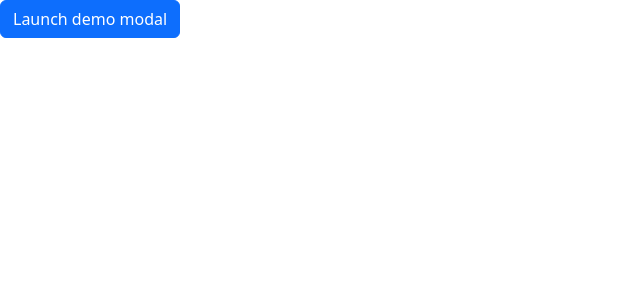
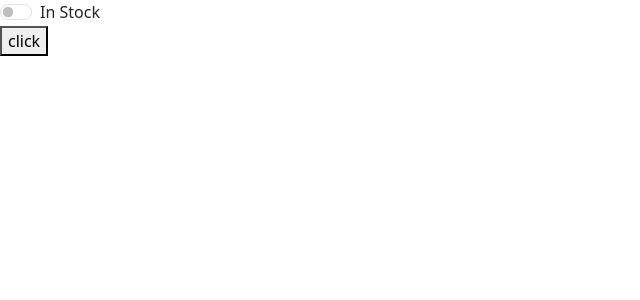
Before and after one commit to madparcival/E-Commerce-Project, a PHP site: page /test.php in a window 1280 px wide. Shown: the top 300 px of the page, without its empty margins (0-640 px from the left). Run offline with PHP 8.4, Linux system fonts and the light colour scheme.

Commit message:
quantity and stock status, crud remodelled

```diff
--- a/test.php
+++ b/test.php
@@ -1,5 +1,11 @@
 <?php
 include('inc.php');
+
+if(isset($_POST['stockStatus'])){
+  echo 'hello';
+}
+
+
 ?>
 
 <!DOCTYPE html>
@@ -10,30 +16,13 @@ include('inc.php');
     <title>Document</title>
 </head>
 <body>
-<!-- Button trigger modal -->
-<button type="button" class="btn btn-primary" data-bs-toggle="modal" data-bs-target="#exampleModal">
-  Launch demo modal
-</button>
+  <form method="post" action='test.php'>
+    <div class="form-check form-switch">
+        <input class="form-check-input" value='1' name="stockStatus" type="checkbox" role="switch" id="flexSwitchCheckDefault">
+        <label class="form-check-label" for="flexSwitchCheckDefault">In Stock</label>
+    </div>
+    <button type="submit" name="submit">click</button>
+    </form>
+</body>
 
-<!-- Modal -->
-<div class="modal fade" id="exampleModal" tabindex="-1" aria-labelledby="exampleModalLabel" aria-hidden="true">
-  <div class="modal-dialog">
-    <div class="modal-content">
-      <div class="modal-header">
-        <h1 class="modal-title fs-5" id="exampleModalLabel">Modal title</h1>
-        <button type="button" class="btn-close" data-bs-dismiss="modal" aria-label="Close"></button>
-      </div>
-      <div class="modal-body">
-        ...
-      </div>
-      <div class="modal-footer">
-        <button type="button" class="btn btn-secondary" data-bs-dismiss="modal">Close</button>
-        <button type="button" class="btn btn-primary">Save changes</button>
-      </div>
-    </div>
-  </div>
-</div>
-<script>
-
-</script>
 </html>
```
Also changed, not shown: admin/addProduct.php (+19 -8 lines), admin/products.php (+16 -1 lines), admin/updateProduct.php (+26 -8 lines), files/boatneckband.webp (added).
